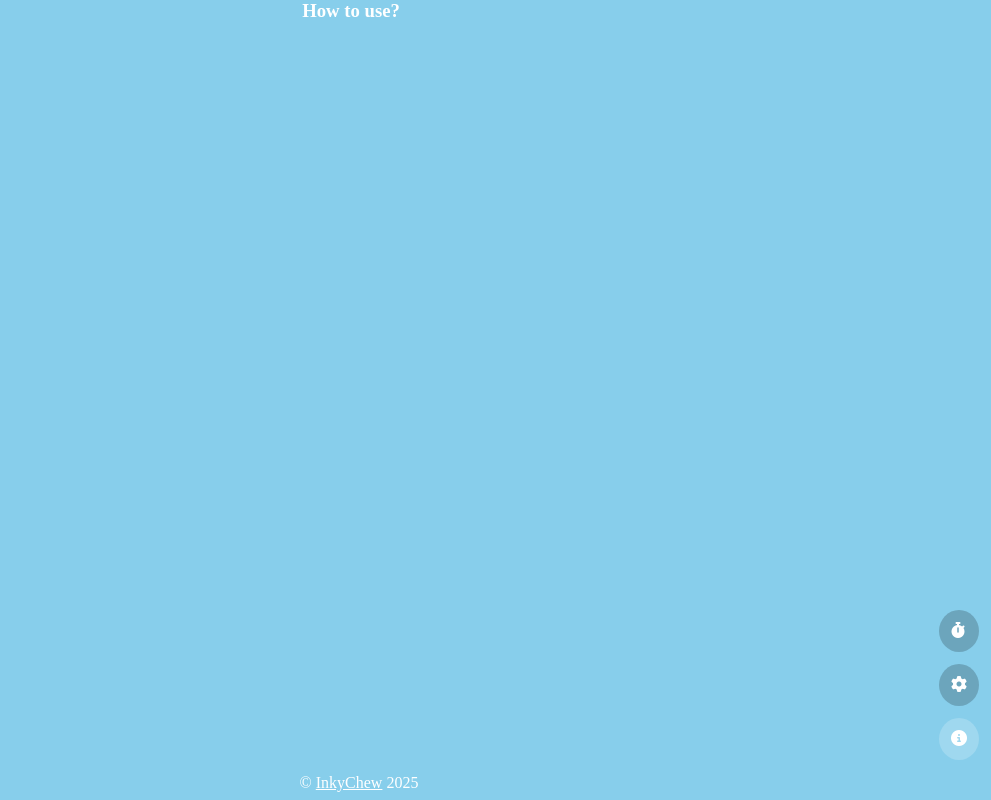
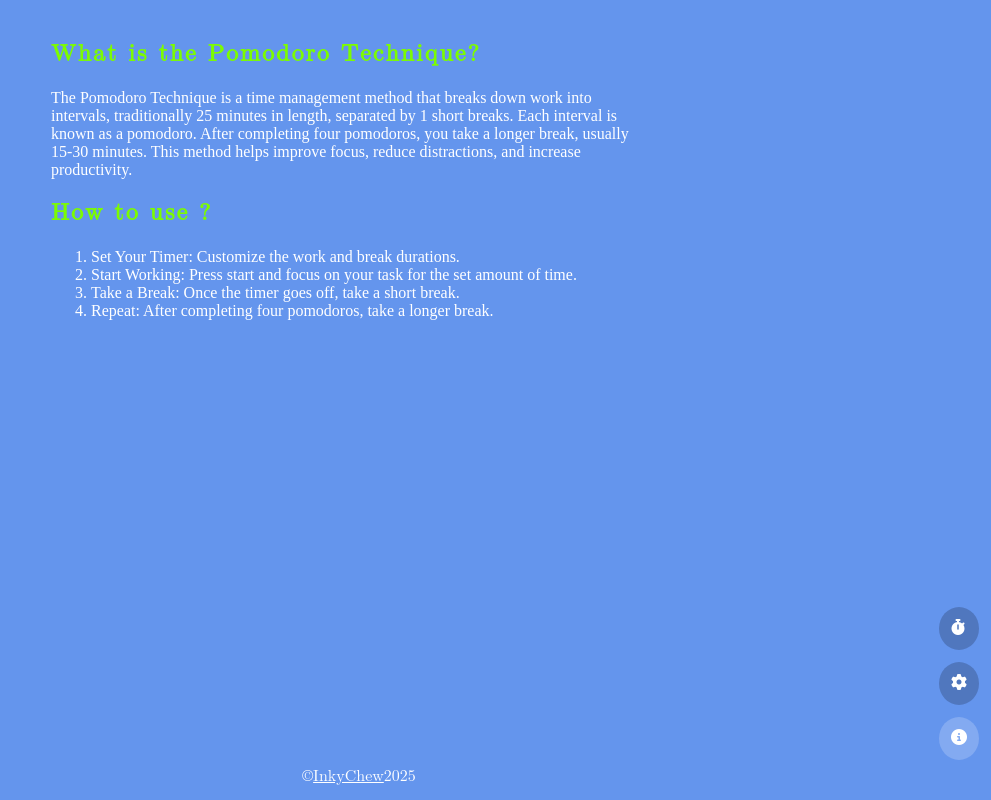
Before and after one commit to InkyChew/kit, an Angular app: page /pomodoro/info in a window 1280 px wide. Shown: the whole page, without its empty margins (289-1280 px from the left). Built offline with nearby package versions, Linux system fonts and the light colour scheme.

Commit message:
pomodoro style

```diff
--- a/src/app/pomodoro/clock/clock.component.css
+++ b/src/app/pomodoro/clock/clock.component.css
@@ -1,27 +1,29 @@
 .section {
-    --txt-color: #ffffff;
-    --theme-light-color: color-mix(in srgb, var(--theme), white 20%);
-    --theme-dark-color: color-mix(in srgb, var(--theme), black 20%);
-    height: 100vh;
+    max-width: 600px;
+    height: 100%;
     text-align: center;
     color: var(--txt-color);
-    background-color: var(--theme);
+    padding: 20px;
+    margin: 0 auto;
+    border-radius: 8px;
 }
 
-.card {
-    max-width: 600px;
-    margin: 0 auto;
-    padding: 20px;
-    border-radius: 8px;
-    /* box-shadow: 0 4px 10px rgba(0, 0, 0, 0.1); */
+.page-title {
+    position: absolute;
+    width: 1px;
+    height: 1px;
+    overflow: hidden;
+    margin: 0;
 }
 
 .clock {
-    width: 250px;
-    height: 250px;
+    width: 100%;
+    max-width: 370px;
+    aspect-ratio: 1 / 1;
     display: flex;
     justify-content: center;
     align-items: center;
+    margin: auto;
     background-color: var(--theme-dark-color);
     border-radius: 1em;
     box-shadow: 0 8px 16px rgba(0, 0, 0, 0.2);
@@ -42,6 +44,26 @@
 .time {
     color: var(--theme-light-color);
     font-size: 4rem;
+    font-family: monospace;
+}
+
+.round {
+    margin: 1em;
+}
+
+.clock-ctrl {
+    display: flex;
+    justify-content: center;
+    align-items: center;
+    gap: 1em;
+}
+
+.clock-ctrl button {
+    flex: 1;
+}
+
+.clock-ctrl button:first-child {
+    flex: 2;
 }
 
 .tabs {
@@ -75,12 +97,18 @@ a.active {
 }
 
 button {
+    font-size: 1em;
+    font-weight: bold;
+    font-family: inherit;
     color: var(--txt-color);
-    font-weight: bold;
-    background: transparent;
+    background: var(--theme);
     padding: 1em 2em;
-    border: none;
+    border: 1px solid var(--txt-color);
     outline: none;
     cursor: pointer;
     border-radius: 8px;
 }
+
+button:hover {
+    background: var(--theme-dark-color);
+}
--- a/src/app/pomodoro/clock/clock.component.html
+++ b/src/app/pomodoro/clock/clock.component.html
@@ -1,6 +1,7 @@
 @if (clockState) {
-<div class="section" [style.--theme]="clockState.clock.color">
-    <div class="card">
+<div class="section card" [style.--theme]="clockState.clock.color">
+    <header>
+        <h2 class="page-title">Timer</h2>
         <nav>
             <ul class="tabs">
                 <li class="tab"><a routerLink="/pomodoro/clock/1" routerLinkActive="active">Pomodoro</a></li>
@@ -8,6 +9,7 @@
                 <li class="tab"><a routerLink="/pomodoro/clock/3" routerLinkActive="active">Long Break</a></li>
             </ul>
         </nav>
+    </header>
 
     <article>
         <div class="clock">
@@ -15,15 +17,17 @@
                 <div class="time">{{ clockState.milliseconds | time }}</div>
             </div>
         </div>
-            <div>#{{ clockState.round }}</div>
+        <div class="round">#{{ clockState.round }}</div>
+
+        <div class="clock-ctrl">
             @if (clockState.isStart) {
             <button (click)="clockState.stop()">Stop</button>
-            <button (click)="clockState.nextStage()">Next Stage</button>
+            <button (click)="clockState.nextStage()">Skip</button>
             }
             @else {
             <button (click)="clockState.start()">Start</button>
             }
+        </div>
     </article>
 </div>
-</div>
 }
--- a/src/app/pomodoro/info/info.component.css
+++ b/src/app/pomodoro/info/info.component.css
@@ -1,12 +1,22 @@
 .section {
-    --txt-color: #ffffff;
-    --theme-dark-color: color-mix(in srgb, var(--theme), black 20%);
-    height: 100vh;
-    text-align: center;
+    max-width: 600px;
+    height: 100%;
     color: var(--txt-color);
-    background-color: var(--theme);
+    padding: 20px;
+    margin: 0 auto;
+    border-radius: 8px;
+    font-family: fangsong;
 }
 
-h3 {
-    margin-top: 0;
+.page-title {
+    letter-spacing: 2px;
+    color: lawngreen;
+    font-family: math;
 }
+
+.hide {
+    position: absolute;
+    width: 1px;
+    height: 1px;
+    overflow: hidden;
+}
--- a/src/app/pomodoro/info/info.component.html
+++ b/src/app/pomodoro/info/info.component.html
@@ -1,5 +1,17 @@
 <section class="section">
-    <!-- <h2>Info</h2> -->
-    <h3>How to use?</h3>
-    <p></p>
+    <h2 class="page-title">What is the Pomodoro Technique?</h2>
+    <p>
+        The Pomodoro Technique is a time management method that breaks down work into intervals, traditionally 25
+        minutes in length, separated by 1 short breaks. Each interval is known as a pomodoro. After completing four
+        pomodoros, you take a longer break, usually 15-30 minutes. This method helps improve focus, reduce distractions,
+        and increase productivity.
+    </p>
+
+    <h2 class="page-title">How to use <span class="hide">Pomodoro</span>?</h2>
+    <ol>
+        <li>Set Your Timer: Customize the work and break durations.</li>
+        <li>Start Working: Press start and focus on your task for the set amount of time.</li>
+        <li>Take a Break: Once the timer goes off, take a short break.</li>
+        <li>Repeat: After completing four pomodoros, take a longer break.</li>
+    </ol>
 </section>
--- a/src/app/pomodoro/models/page-state.ts
+++ b/src/app/pomodoro/models/page-state.ts
@@ -77,7 +77,7 @@ export class SettingPage extends PageState {
 }
 
 export class InfoPage extends PageState {
-    color: string = 'skyblue';
+    color: string = 'cornflowerblue';
     path: string = '/pomodoro/info';
 
     init() {
--- a/src/app/pomodoro/pomodoro.component.css
+++ b/src/app/pomodoro/pomodoro.component.css
@@ -1,9 +1,19 @@
-.main {
+.home {
     --txt-color: #ffffff;
     --theme-dark-color: color-mix(in srgb, var(--theme), black 20%);
     --theme-light-color: color-mix(in srgb, var(--theme), white 20%);
     background-color: var(--theme);
+    height: 100vh;
     overflow: hidden;
+    font-family: math;
+}
+
+.app-title {
+    position: absolute;
+    width: 1px;
+    height: 1px;
+    overflow: hidden;
+    margin: 0;
 }
 
 nav {
@@ -32,12 +42,20 @@ nav {
     border: 1px var(--theme-dark-color);
 }
 
+main {
+    height: calc(100% - 2em);
+    box-sizing: border-box;
+}
+
 footer {
+    display: flex;
+    justify-content: center;
+    align-items: center;
     width: 100%;
+    height: 2em;
     position: fixed;
     bottom: 0;
     padding: .5em;
-    text-align: center;
     color: var(--txt-color);
 }
 
--- a/src/app/pomodoro/pomodoro.component.html
+++ b/src/app/pomodoro/pomodoro.component.html
@@ -1,16 +1,19 @@
-<!-- <h1 class="page-title">Pomodoro</h1> -->
 @if (pageState) {
-<div class="main" [style.--theme]="pageState.color">
+<div class="home" [style.--theme]="pageState.color">
+    <header>
+        <h1 class="app-title">Pomodoro</h1>
         <nav>
             <ul class="tabs">
                 <li class="tab"><a [routerLink]="['/pomodoro/clock', tab]" routerLinkActive="active"><i
                             class="fa-solid fa-stopwatch"></i></a></li>
                 <li class="tab"><a [routerLink]="['/pomodoro/setting', tab]" routerLinkActive="active"><i
                             class="fa-solid fa-gear"></i></a></li>
-            <li class="tab"><a routerLink="info" routerLinkActive="active"><i class="fa-solid fa-circle-info"></i></a>
+                <li class="tab"><a routerLink="info" routerLinkActive="active"><i
+                            class="fa-solid fa-circle-info"></i></a>
                 </li>
             </ul>
         </nav>
+    </header>
 
     <main [@pageTransition]="pvar" [@tabTransition]="tvar">
         <router-outlet />
--- a/src/app/pomodoro/setting/setting.component.css
+++ b/src/app/pomodoro/setting/setting.component.css
@@ -1,27 +1,24 @@
 .section {
-    --txt-color: #ffffff;
-    --theme-dark-color: color-mix(in srgb, var(--theme), black 20%);
-    height: 100vh;
+    max-width: 600px;
+    height: 100%;
     text-align: center;
     color: var(--txt-color);
-    background-color: var(--theme);
+    padding: 20px;
+    margin: 0 auto;
+    border-radius: 8px;
 }
 
-.card {
-    max-width: 600px;
-    margin: 0 auto;
-    padding: 20px;
-    border-radius: 8px;
-    /* box-shadow: 0 4px 10px rgba(0, 0, 0, 0.1); */
+.page-title {
+    position: absolute;
+    width: 1px;
+    height: 1px;
+    overflow: hidden;
+    margin: 0;
 }
 
-/* .setting-form {
-    display: flex;
-    flex-direction: column;
+.form-ctrl {
+    margin-top: 1.5em;
 }
-.form-ctrl {
-    margin-top: auto;
-} */
 
 .field {
     font-size: 1rem;
@@ -79,14 +76,17 @@ a.active {
 }
 
 button {
+    width: 100%;
+    font-size: 1em;
     font-weight: bold;
+    font-family: inherit;
     color: var(--txt-color);
-    background: var(--theme);
     padding: 1em 2em;
+    border-radius: 8px;
     border: 1px solid var(--txt-color);
     outline: none;
     cursor: pointer;
-    border-radius: 8px;
+    background: var(--theme);
 }
 
 button:hover {
--- a/src/app/pomodoro/setting/setting.component.html
+++ b/src/app/pomodoro/setting/setting.component.html
@@ -1,7 +1,6 @@
-<div class="section" [style.--theme]="settingForm.value.color">
-    <div class="card">
-
-
+<div class="section card" [style.--theme]="settingForm.value.color">
+    <header>
+        <h2 class="page-title">Timer Setting</h2>
         <nav>
             <ul class="tabs">
                 <li class="tab"><a routerLink="/pomodoro/setting/1" routerLinkActive="active">Pomodoro</a></li>
@@ -9,6 +8,7 @@
                 <li class="tab"><a routerLink="/pomodoro/setting/3" routerLinkActive="active">Long Break</a></li>
             </ul>
         </nav>
+    </header>
 
     <form class="setting-form" [formGroup]="settingForm" (ngSubmit)="save()">
         <div>
@@ -55,4 +55,3 @@
         </div>
     </form>
 </div>
-</div>
```
Lines whose indentation alone changed are shown as unchanged.
